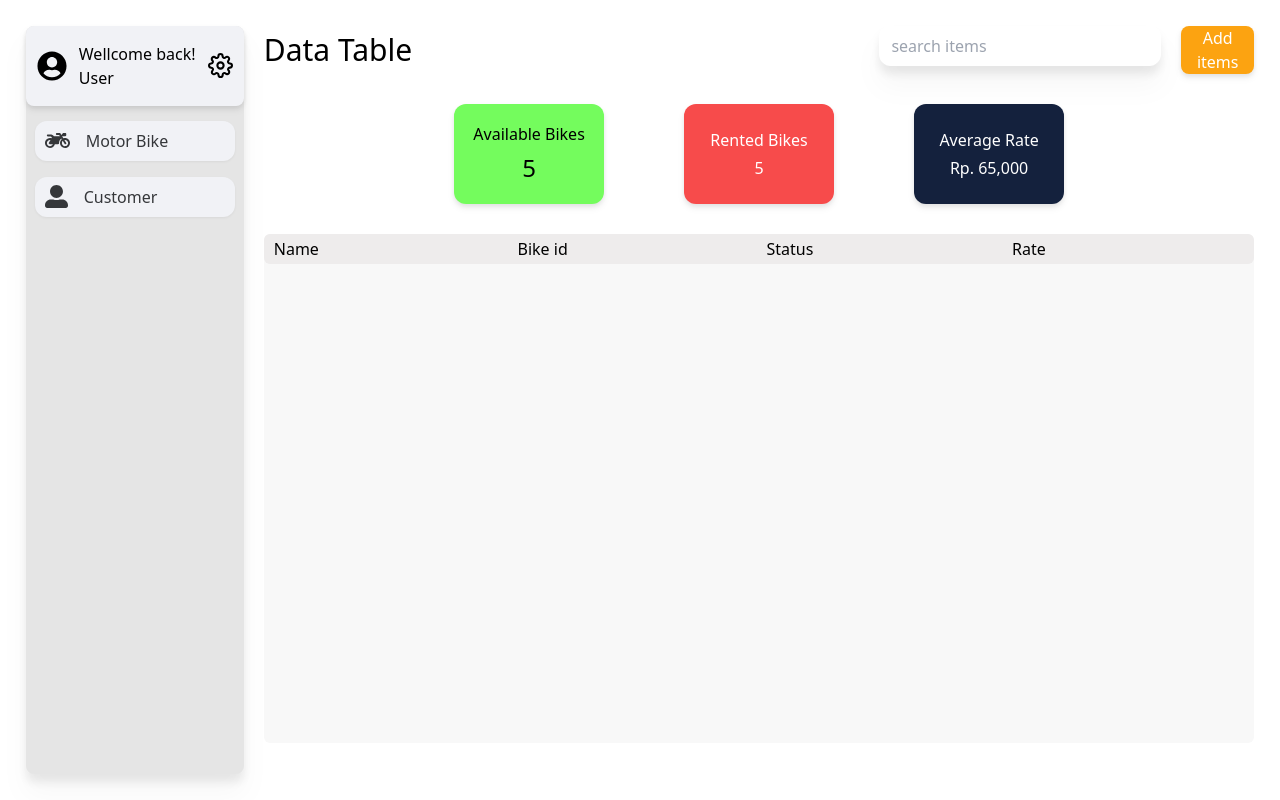
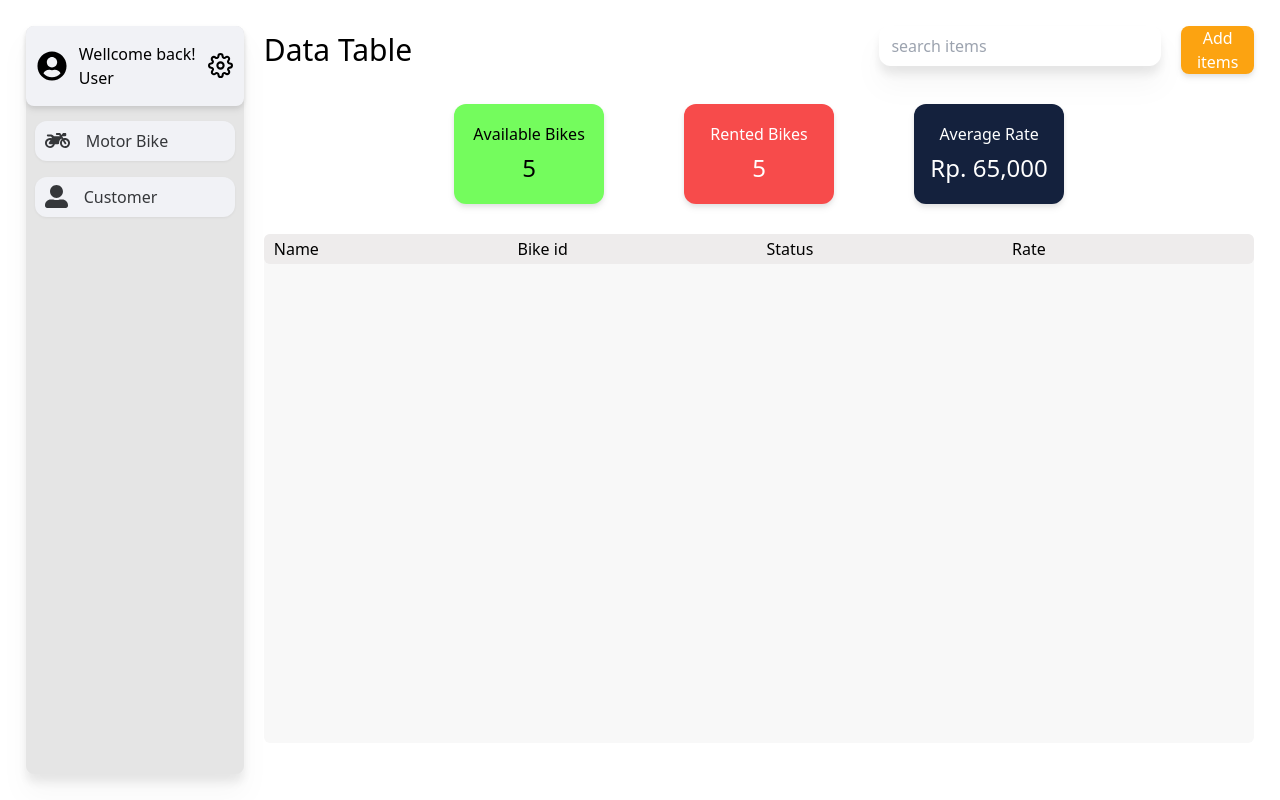
Before and after one commit to vallentinawf/group11, a React (Create React App) app in the folder frontend/: page /dashboard-admin in a window 1280 px wide. Built offline with nearby package versions, Linux system fonts and the light colour scheme.

Commit message:
refactor(router): add func hide navbar and footer

```diff
--- a/frontend/src/App.js
+++ b/frontend/src/App.js
@@ -9,22 +9,36 @@ import {
   DashboardAdmin,
 } from './pages';
 import { Footer, Navbar } from './components';
+import { useState } from 'react';
 
 function App() {
+  const [showNav, setShowNav] = useState(true);
+
   return (
     <BrowserRouter>
-      {/* <Navbar /> */}
+      {showNav && (
+        <nav>
+          <Navbar />
+        </nav>
+      )}
       <Routes>
         <Route path="/" element={<Login />} />
         <Route path="/login" element={<Login />} />
         <Route path="/register" element={<Register />} />
         <Route path="/about-us" element={<AboutUs />} />
-        <Route path="/dashboard-admin" element={<DashboardAdmin />} />
+        <Route
+          path="/dashboard-admin"
+          element={<DashboardAdmin funcNav={setShowNav} />}
+        />
         <Route path="/profile" element={<Profile />} />
         <Route path="/list" element={<ListMotor />} />
         <Route path="*" element={<Error />} />
       </Routes>
-      {/* <Footer /> */}
+      {showNav && (
+        <footer>
+          <Footer />
+        </footer>
+      )}
     </BrowserRouter>
   );
 }
--- a/frontend/src/components/Footer.js
+++ b/frontend/src/components/Footer.js
@@ -1,32 +1,27 @@
 import * as React from 'react';
-import {
-    FaInstagram,
-    FaFacebookF,
-    FaYoutube,
-    FaTwitter,
-} from 'react-icons/fa';
+import { FaInstagram, FaFacebookF, FaYoutube, FaTwitter } from 'react-icons/fa';
 
-export default function Footer(){
-    return(
-        <div className='max-w-[1440px] mx-auto py-4 px-6 text-white bg-black'>
-            <div className='grid lg:grid-cols-3 flex justify-between sm: px-5 py-4 gap-2'>
+export default function Footer() {
+  return (
+    <div className="w-full mx-auto py-4 px-6 text-white bg-black">
+      <div className="grid lg:grid-cols-3 flex justify-between sm: px-5 py-4 gap-2">
         <div>
-                    <h6 className='py-2 font-bold text-primary'>Information</h6>
+          <h6 className="py-2 font-bold text-primary">Information</h6>
           <ul>
-                        <li className='py-1 text-md text-primary pl-1'>About us</li>
-                        <li className='py-1 text-md text-primary pl-1'>Contact</li>
+            <li className="py-1 text-md text-primary pl-1">About us</li>
+            <li className="py-1 text-md text-primary pl-1">Contact</li>
           </ul>
         </div>
         <div>
-                    <h6 className='py-2 font-bold text-primary'>Help</h6>
+          <h6 className="py-2 font-bold text-primary">Help</h6>
           <ul>
-                        <li className='py-1 text-md text-primary pl-1'>FAQ</li>
-                        <li className='py-1 text-md text-primary pl-1'>How to rent</li>
+            <li className="py-1 text-md text-primary pl-1">FAQ</li>
+            <li className="py-1 text-md text-primary pl-1">How to rent</li>
           </ul>
         </div>
         <div>
-                    <h6 className='py-2 font-bold text-primary '>Follow us</h6>
-                    <ul className='flex justify-between sm:w-[75%] my-4 pl-2 gap-8 '>
+          <h6 className="py-2 font-bold text-primary ">Follow us</h6>
+          <ul className="flex justify-between sm:w-[75%] my-4 pl-2 gap-8 ">
             <FaInstagram size={20} />
             <FaFacebookF size={20} />
             <FaYoutube size={20} />
@@ -35,5 +30,5 @@ export default function Footer(){
         </div>
       </div>
     </div>
-    )
+  );
 }
--- a/frontend/src/pages/AboutUs.js
+++ b/frontend/src/pages/AboutUs.js
@@ -1,6 +1,6 @@
 import logo from '../assets/logo.svg';
 
-export default function AboutUs() {
+export default function AboutUs(props) {
   return (
     <div className="h-[100vh] flex flex-col w-full px-[5%] py-[2%] items-center md:flex-row md:flex-row-reverse md:justify-between md:gap-4 ">
       <div className="flex mb-[50px] mt-8">
--- a/frontend/src/pages/DashboardAdmin.js
+++ b/frontend/src/pages/DashboardAdmin.js
@@ -2,7 +2,8 @@ import { FaMotorcycle, FaUserAlt, FaUserCircle } from 'react-icons/fa';
 import { FiSettings } from 'react-icons/fi';
 import { React, useState } from 'react';
 
-export default function DashboardAdmin() {
+export default function DashboardAdmin(props) {
+  props.funcNav(false);
   return (
     <div className="h-[100vh] flex w-full px-[2%] py-[2%] relative">
       <div className="bg-[#E5E5E5] h-[100%] w-[230px] rounded-lg drop-shadow-xl">
@@ -53,11 +54,11 @@ export default function DashboardAdmin() {
           </div>
           <div className="bg-[#F74B4B] drop-shadow-md rounded-xl w-[150px] h-[100px] flex justify-center items-center flex-col gap-1 text-white">
             <h3> Rented Bikes</h3>
-            <p>5</p>
+            <p className="text-[24px] text-bold">5</p>
           </div>
           <div className="bg-[#14213D] drop-shadow-md rounded-xl w-[150px] h-[100px] flex justify-center items-center flex-col gap-1 text-white">
             <h3> Average Rate</h3>
-            <p>Rp. 65,000</p>
+            <p className="text-[24px] text-bold">Rp. 65,000</p>
           </div>
         </div>
 
```
Lines whose indentation alone changed are shown as unchanged.
